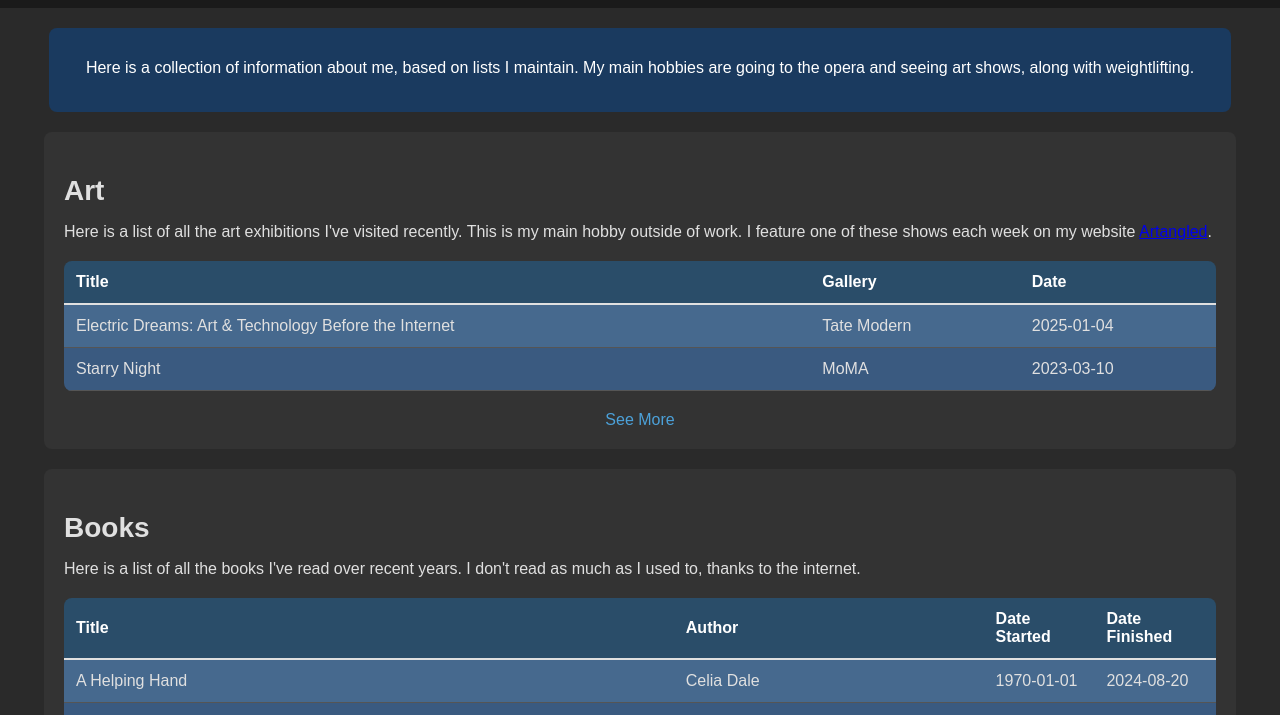
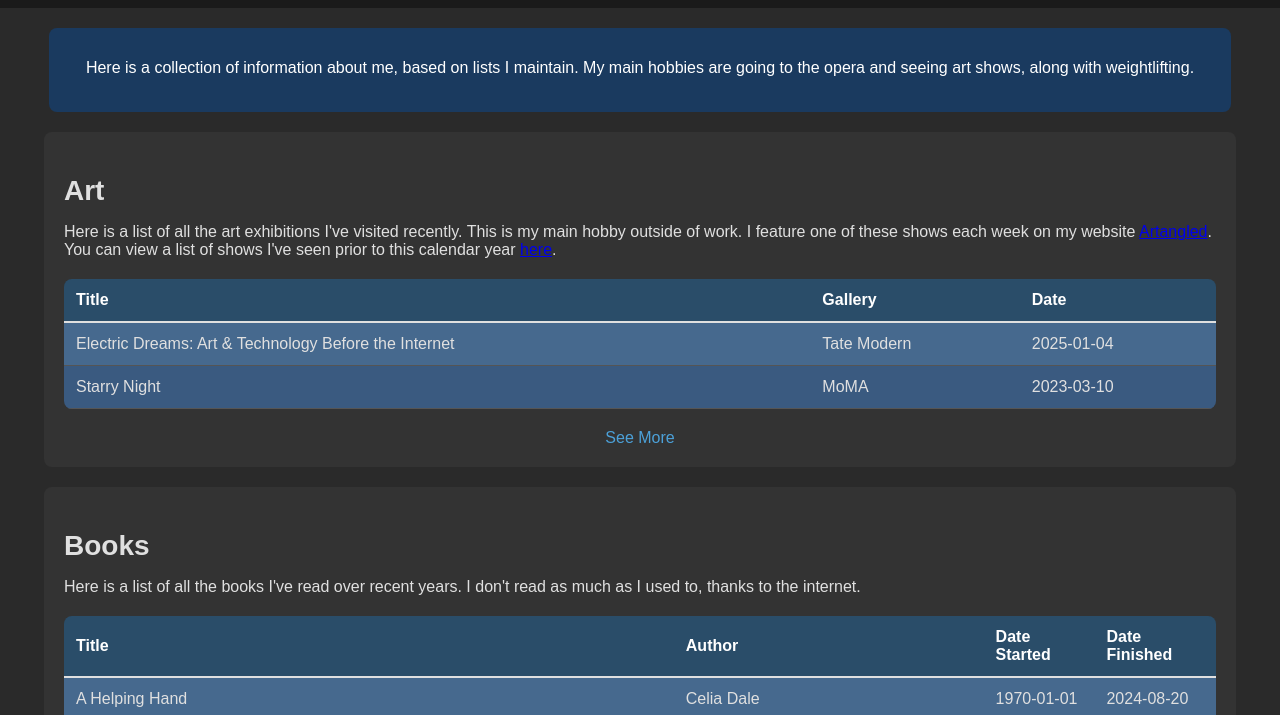
Before and after one commit to JMDKC/jmdkc-info, a website: page index.html in a window 1280 px wide. Shown: the part 82-797 px from the top of the page. Drawn offline with Linux system fonts and the light colour scheme.

Commit message:
added link to art shows spreadsheet

```diff
--- a/index.html
+++ b/index.html
@@ -31,7 +31,7 @@
         <p>
             Here is a list of all the art exhibitions I've visited recently. This is my main hobby outside of work.
             I feature one of these shows each week on my website
-            <a href="https://artangled.com" target="_blank">Artangled</a>.
+            <a href="https://artangled.com" target="_blank">Artangled</a>. You can view a list of shows I've seen prior to this calendar year <a href="https://docs.google.com/spreadsheets/d/1FYHjFr8U_T6KO5c3SjMtY6QeLZhlvEwtT96Du-xUk4M/edit?usp=sharing">here</a>.
         </p>
         <table id="art-table">
             <thead>
```
